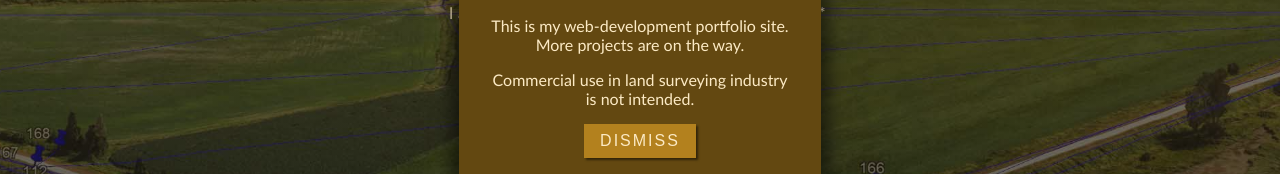
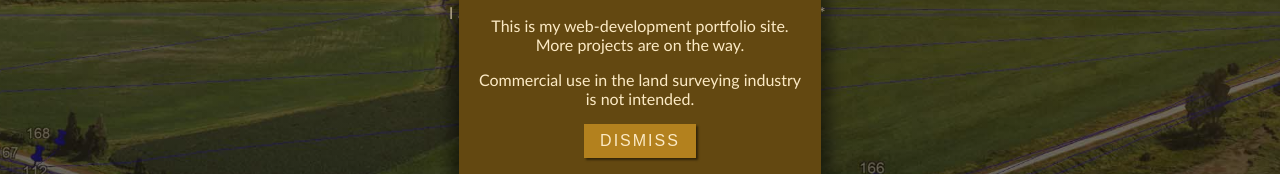
Before and after one commit to Pavel-Gs/landing_page, a React (Create React App) app: page / in a window 1280 px wide. Shown: the part 392-566 px from the top of the page. Built offline with nearby package versions, Linux system fonts and the light colour scheme.

Commit message:
changed some grammar

```diff
--- a/src/components/Disclaimer.js
+++ b/src/components/Disclaimer.js
@@ -20,7 +20,7 @@ export const DisclaimerStructure = () => {
 	return (<section id='disclaimer-section' style={visibility}>		{/* visibility styles applies here */}
 		<p>This is my web-development portfolio site.<br />
 			More projects are on the way.</p>
-		<p>Commercial use in land surveying industry<br />
+		<p>Commercial use in the land surveying industry<br />
 			is not intended.</p>
 		<button className='btn-regular' onClick={() => {transparentDisclaimer(); setTimeout(hideDisclaimer, 600); }}>DISMISS</button> {/* Invoke transparency function first. After the animation - invoke "display: none" function */}
 	</section>);
```
Also changed, not shown: 1 other file (tests, documents, lock files or other folders).
